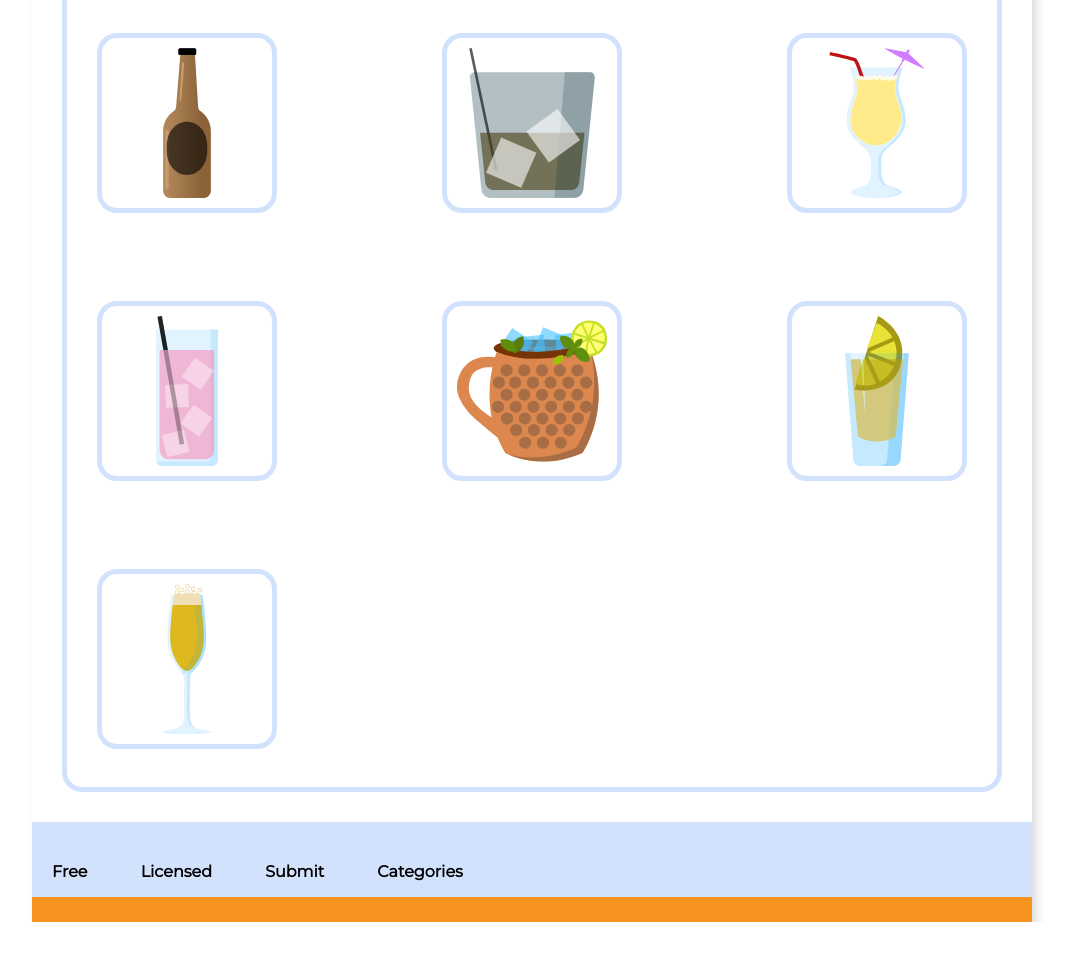
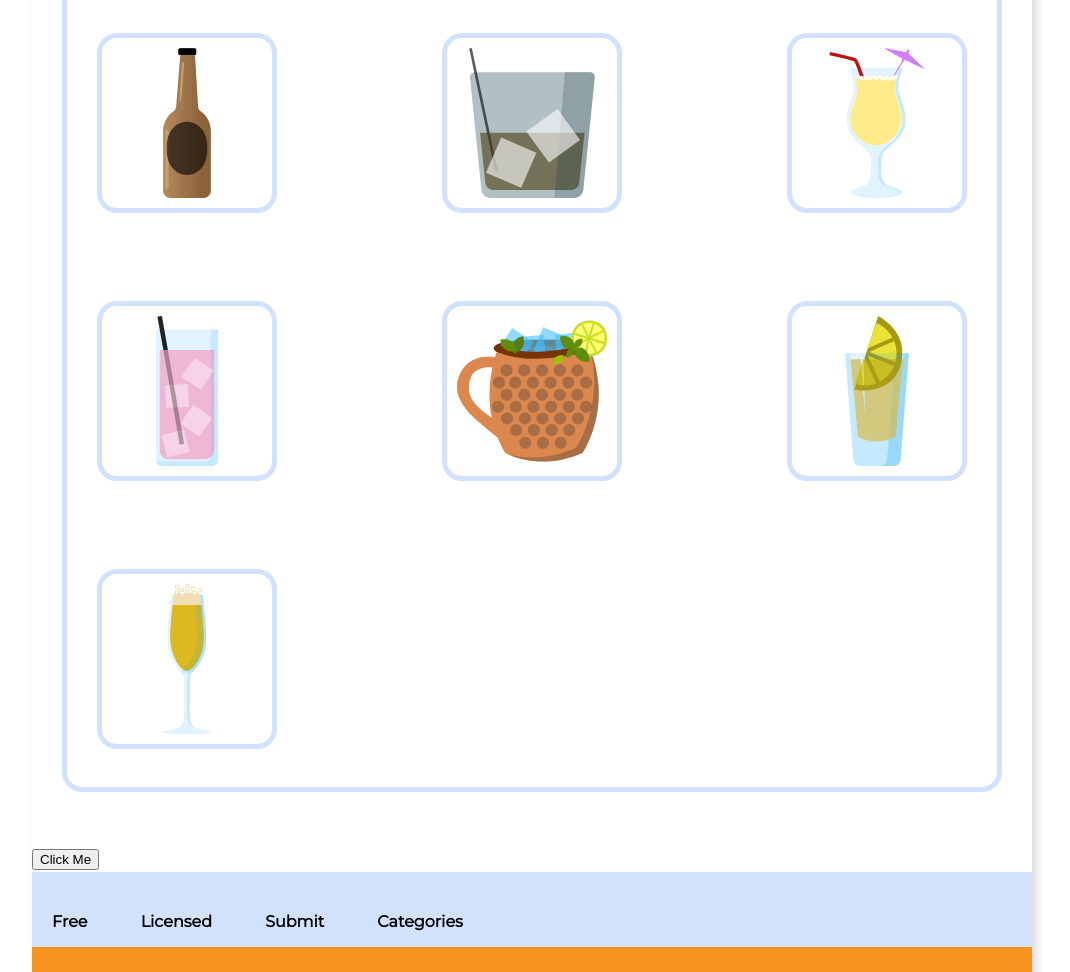
Before and after one commit to akennedy61891/Kennedy_A_SVG, a plain HTML site: page index.html in a window 1280 px wide. Shown: the part 575-1547 px from the top of the page, without its empty margins (108-1178 px from the left). Before the commit the page ends 1497 px from the top, so only its background shows below. Drawn offline with Linux system fonts and the light colour scheme.

Commit message:
final touches

```diff
--- a/index.html
+++ b/index.html
@@ -60,6 +60,10 @@
 			</div>
 		</section>
 
+		<div>
+			<button>Click Me</button>
+		</div>
+
 		<footer>
 
 			<nav>
--- a/js/main.js
+++ b/js/main.js
@@ -10,3 +10,11 @@
 //console.log("Hello" + firstName);
 
 console.log("javascript linked up");
+
+let clickButton = document.querySelector("button");
+
+ function logBadge() {
+      console.log(this.button.id);
+    }
+
+clickButton.addEventListener("click", clickButton);
```
Also changed, not shown: 1 other file.
